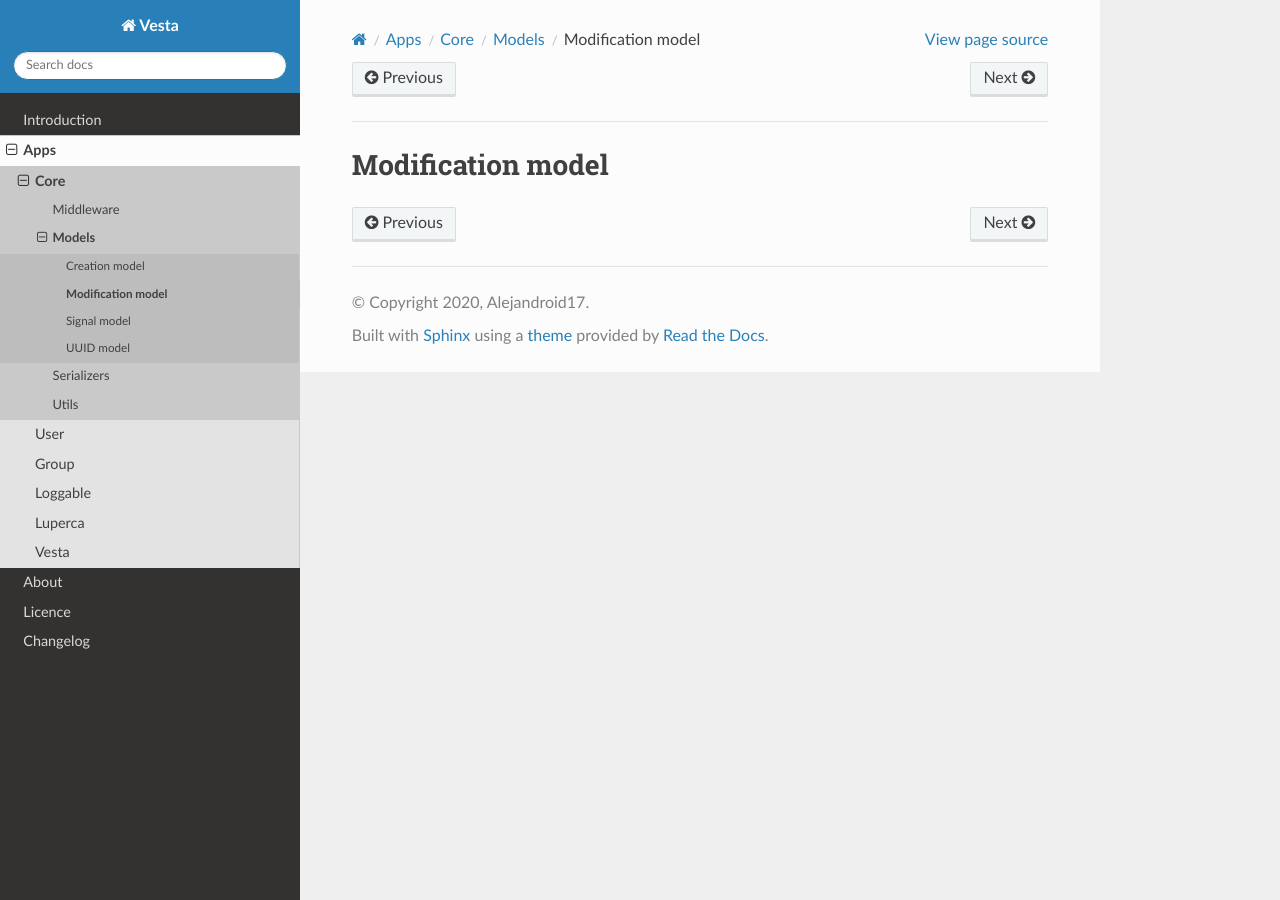
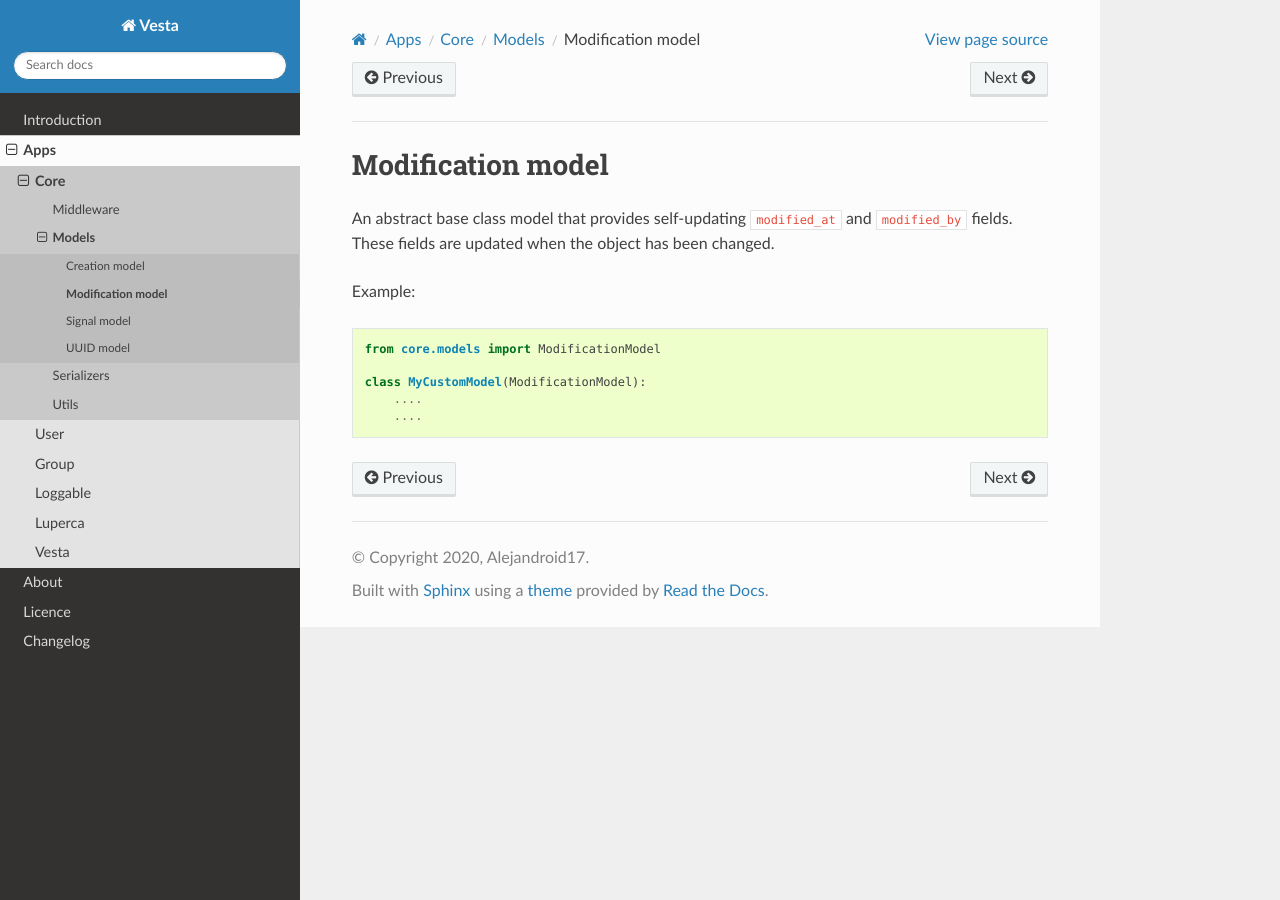
Before and after one commit to Alejandroid17/vesta, a Sphinx documentation site: the page built from docs/modules/core/models/modification_model.rst, in a window 1280 px wide. Built offline with Sphinx 7.4.7 and the Read the Docs theme 2.0.0, drawn with Linux system fonts in a browser that asks for light colours; the version number could not be read and is left out.

Commit message:
docs: add modification_model, creation_model documentation

```diff
--- a/docs/modules/core/models/modification_model.rst
+++ b/docs/modules/core/models/modification_model.rst
@@ -1,2 +1,12 @@
 Modification model
 ==================
+
+An abstract base class model that provides self-updating ``modified_at`` and ``modified_by`` fields. These fields are updated when the object has been changed.
+
+Example::
+
+    from core.models import ModificationModel
+
+    class MyCustomModel(ModificationModel):
+        ....
+        ....
```
Also changed, not shown: docs/modules/core/models/creation_model.rst (+10 -0 lines), 2 other files.
